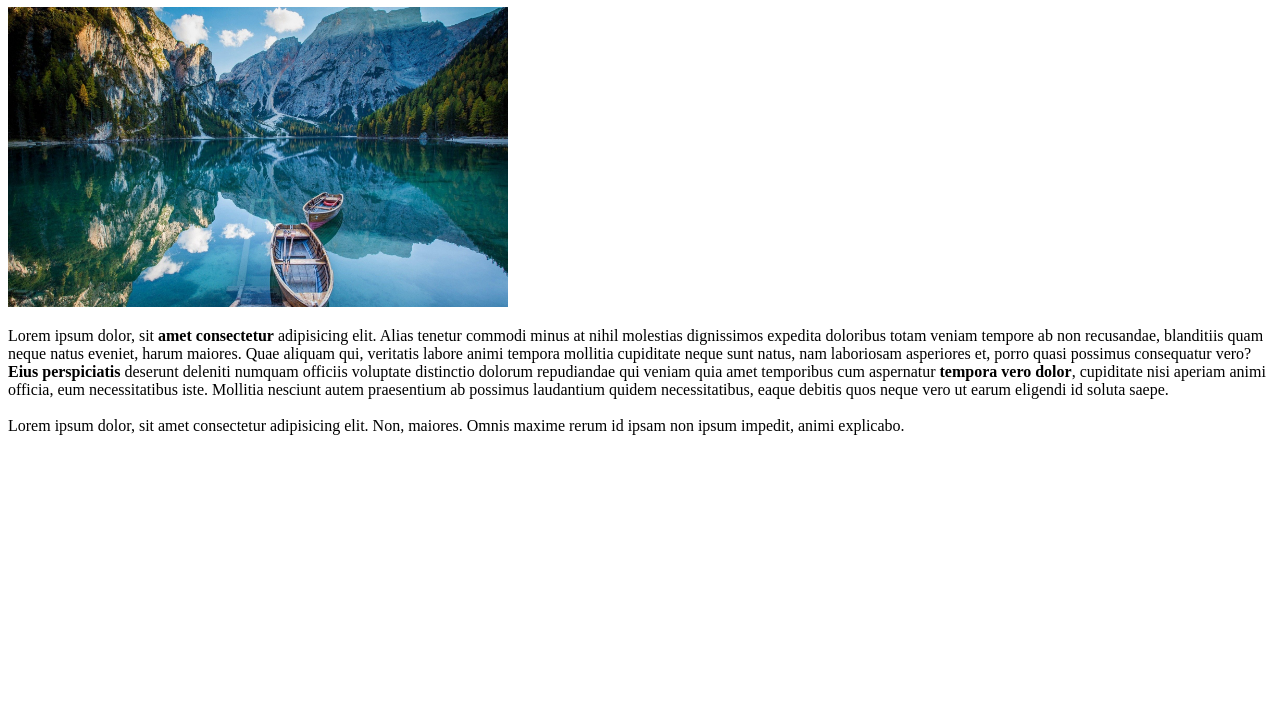
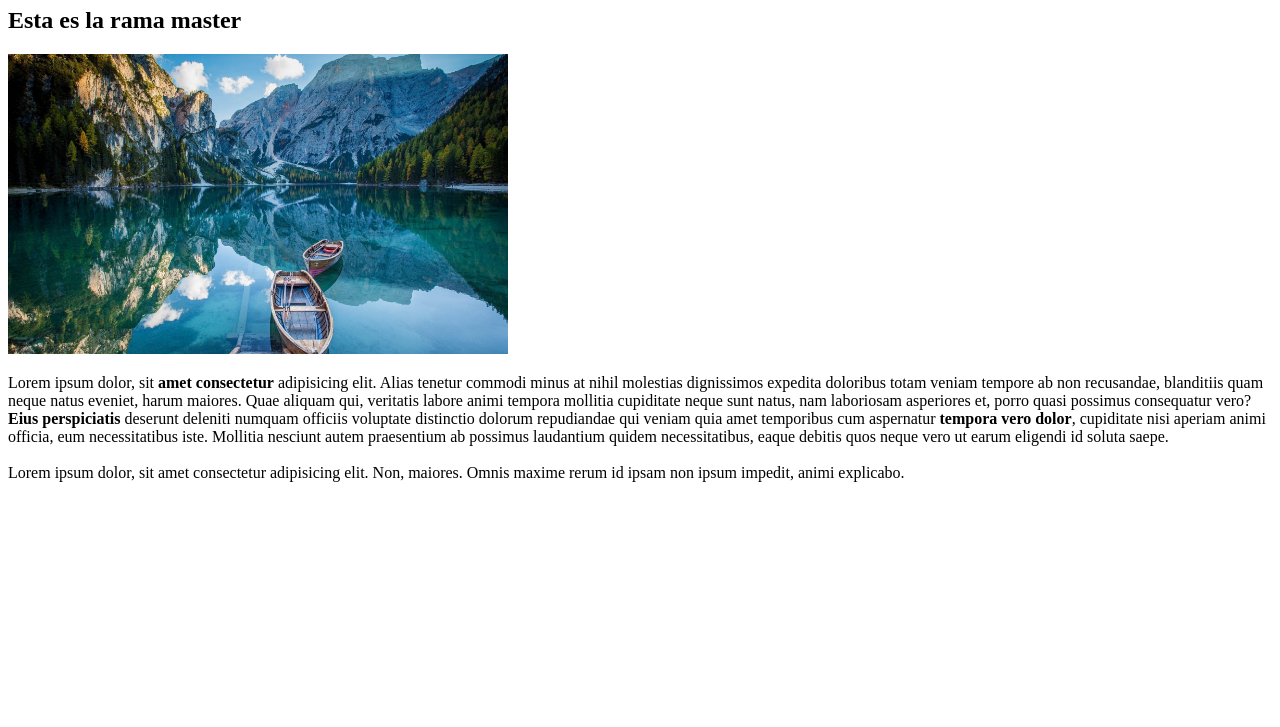
Before and after one commit to joshuertasca/BIT_Johan_Huertas, a plain HTML site: page index.html in a window 1280 px wide. Shown: the part 73-800 px from the top of the page. Drawn offline with Linux system fonts and the light colour scheme.

Commit message:
master trabajando

```diff
--- a/index.html
+++ b/index.html
@@ -17,6 +17,10 @@
 	<header>
 		<h1>El Lago</h1>
 	</header>
+
+	<main>
+		<h2>Esta es la rama master</h2>
+	</main>
 
 	<main>
 		<img src="img/lago.jpg" width="500" height="300" alt="">
```
